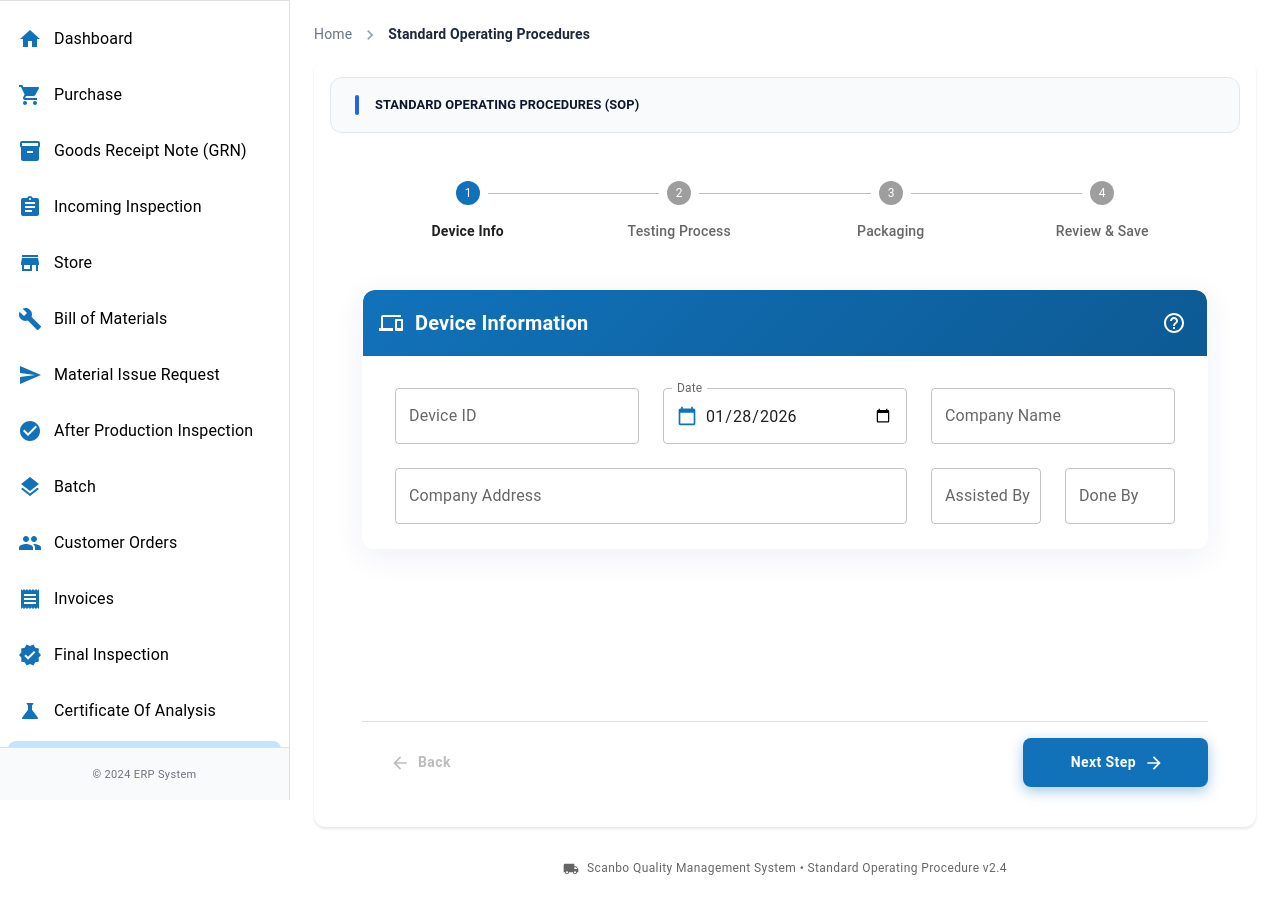
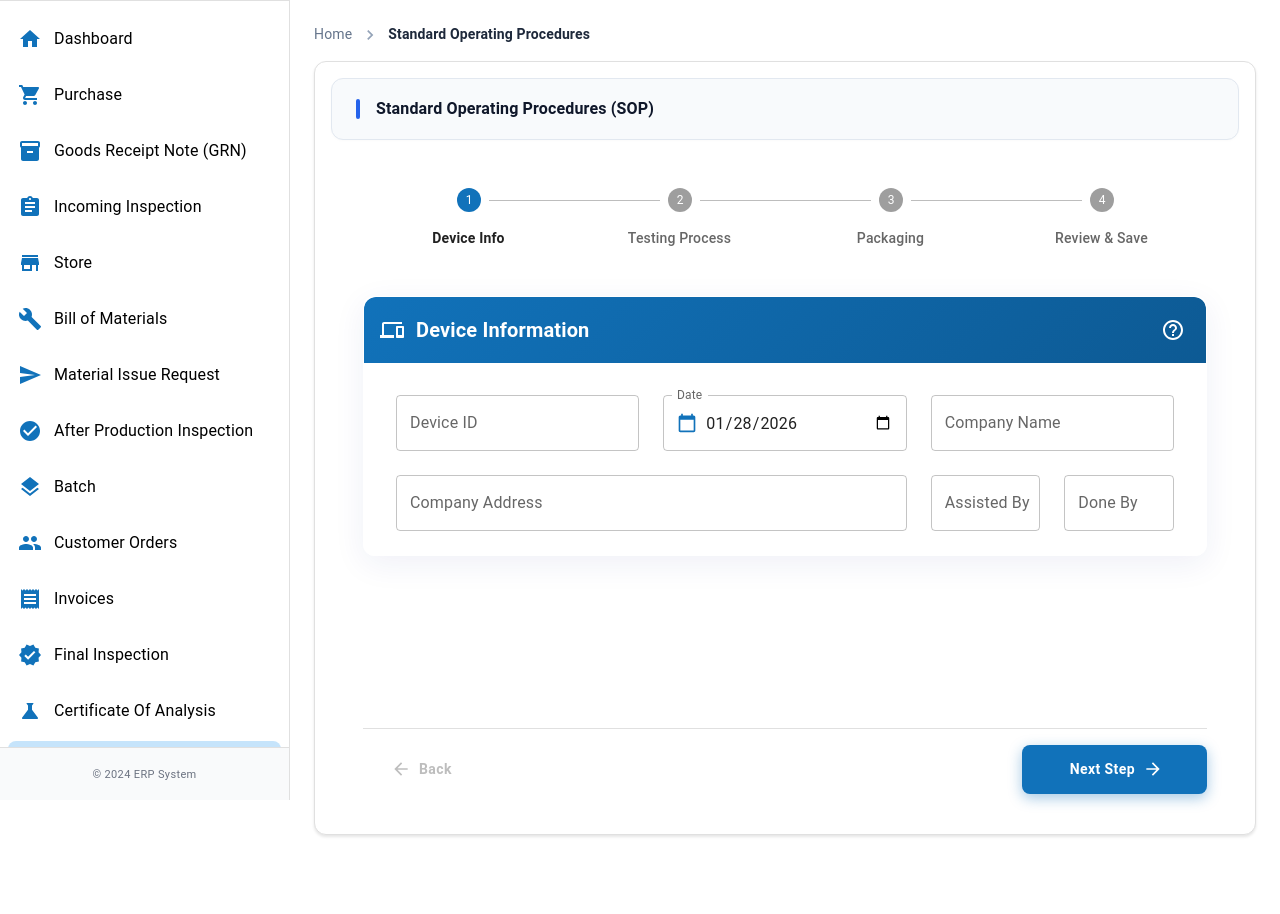
Before and after one commit to yashuu6686/ERP-1.0, a Next.js app: page /sop in a window 1280 px wide. Shown: the top 914 px of the page. Built offline with nearby package versions, Linux system fonts and the light colour scheme.

Commit message:
add table changes

```diff
--- a/src/components/CommonCard.js
+++ b/src/components/CommonCard.js
@@ -27,7 +27,7 @@ const CommonCard = ({
                 sx={{
                     p: 2,
                     borderRadius: "12px",
-                    // border: "1px solid #e0e0e0",
+                    border: "1px solid #e0e0e0",
                     backgroundColor: "#fff",
                     boxShadow: "rgba(0, 0, 0, 0.1) 0px 2px 3px",
                 }}
@@ -54,9 +54,9 @@ const CommonCard = ({
                             display: "flex",
                             alignItems: "center",
                             gap: 2,
-                            textTransform: "uppercase",
+                            // textTransform: "uppercase",
                             // letterSpacing: "0.1em",
-                            fontSize: "0.8rem"
+                            // fontSize: "0.8rem"
                         }}
                     >
                         <Box sx={{ width: 4, height: 20, bgcolor: "#2563eb", borderRadius: 1 }} />
--- a/src/components/Sidebar.js
+++ b/src/components/Sidebar.js
@@ -163,6 +163,8 @@ export default function Sidebar({ children }) {
           padding: "16px",
           // bgcolor: "#f8fafc",
           height: "100vh",
+          overflow: "hidden",
+          width: "100%",
           display: 'flex',
           flexDirection: 'column'
         }}
```
